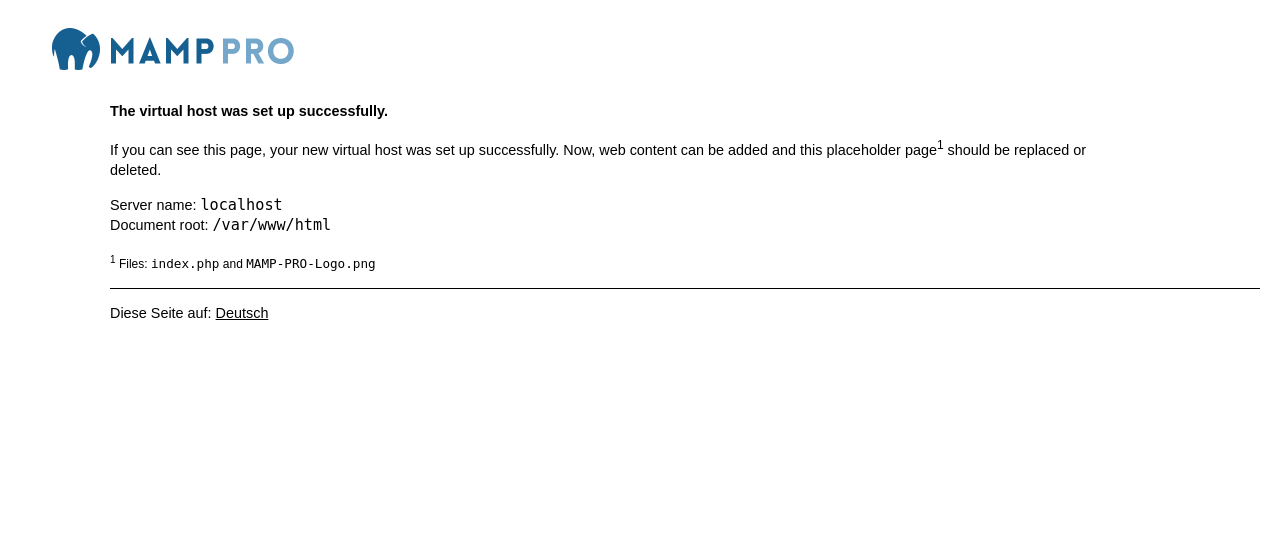
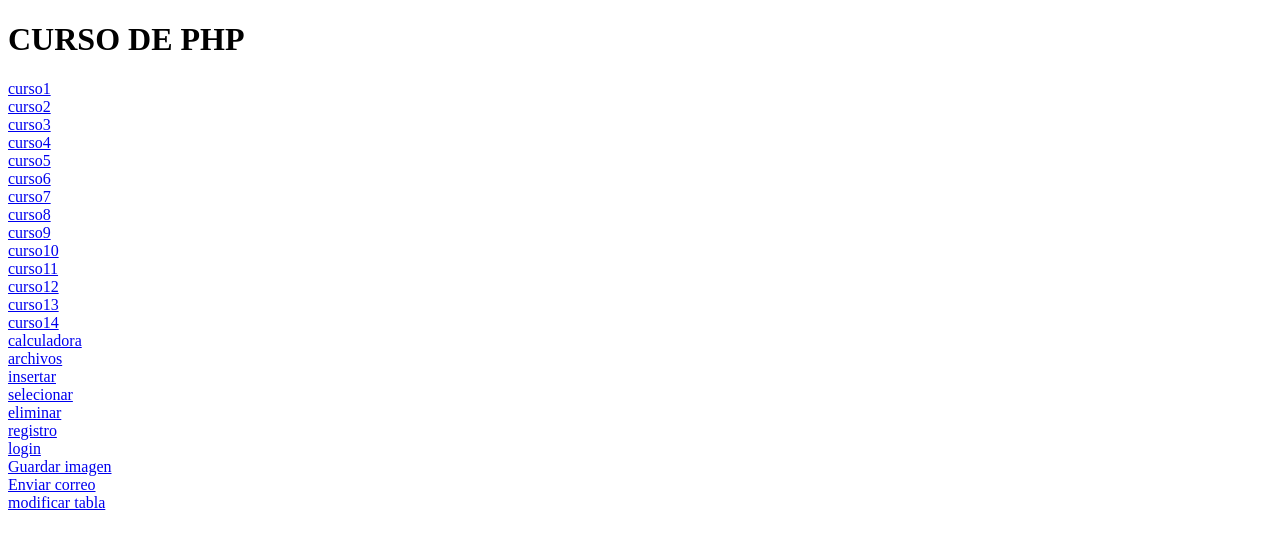
Before and after one commit to chiricos/curso-php, a PHP site: page / in a window 1280 px wide. Shown: the top 549 px of the page. Run offline with PHP 8.4, Linux system fonts and the light colour scheme.

Commit message:
haciendo menu para acceder a los cursos

```diff
--- /dev/null
+++ b/curso16/archivo.txt
@@ -0,0 +1 @@
+Datos: \n dsaffds \n fdsa--------------------------- \n\n
--- a/index.php
+++ b/index.php
@@ -33,79 +33,36 @@
 <html xmlns="http://www.w3.org/1999/xhtml">
 <head lang="<?php echo $str_language; ?>" xml:lang="<?php echo $str_language; ?>">
 <meta http-equiv="content-type" content="text/html; charset=utf-8" />
-<title>MAMP PRO</title>
-<style type="text/css">
-    body {
-        font-family: Arial, Helvetica, sans-serif;
-        font-size: .9em;
-        color: #000000;
-        background-color: #FFFFFF;
-        margin: 0;
-        padding: 10px 20px 20px 20px;
-    }
+<title>CURSO DE PHP</title>
 
-    samp {
-        font-size: 1.3em;
-    }
-
-    a {
-        color: #000000;
-        background-color: #FFFFFF;
-    }
-
-    sup a {
-        text-decoration: none;
-    }
-
-    hr {
-        margin-left: 90px;
-        height: 1px;
-        color: #000000;
-        background-color: #000000;
-        border: none;
-    }
-
-    #logo {
-        margin-bottom: 10px;
-        margin-left: 28px;
-    }
-
-    .text {
-        width: 80%;
-        margin-left: 90px;
-        line-height: 140%;
-    }
-</style>
 </head>
 
 <body>
-    <p><img src="MAMP-PRO-Logo.png" id="logo" alt="MAMP PRO Logo" width="250" height="49" /></p>
-
-<?php if ($str_language == 'de'): ?>
-
-    <p class="text"><strong>Der virtuelle <span lang="en" xml:lang="en">Host</span> wurde erfolgreich eingerichtet.</strong></p>
-    <p class="text">Wenn Sie diese Seite sehen, dann bedeutet dies, dass der neue virtuelle <span lang="en" xml:lang="en">Host</span> erfolgreich eingerichtet wurde. Sie können jetzt Ihren <span lang="en" xml:lang="en">Web</span>-Inhalt hinzufügen, diese Platzhalter-Seite<sup><a href="#footnote_1">1</a></sup> sollten Sie ersetzen <abbr title="beziehungsweise">bzw.</abbr> löschen.</p>
-    <p class="text">
-        Server-Name: <samp><?php echo $_SERVER['SERVER_NAME']; ?></samp><br />
-        Document-Root: <samp><?php echo $_SERVER['DOCUMENT_ROOT']; ?></samp>
-    </p>
-    <p class="text" id="footnote_1"><small><sup>1</sup> Dateien: <samp>index.php</samp> und <samp>MAMP-PRO-Logo.png</samp></small></p>
-    <hr />
-    <p class="text">This page in: <?php echo $str_available_languages; ?></p>
-
-<?php elseif ($str_language == 'en'): ?>
-
-    <p class="text"><strong>The virtual host was set up successfully.</strong></p>
-    <p class="text">If you can see this page, your new virtual host was set up successfully. Now, web content can be added and this placeholder page<sup><a href="#footnote_1">1</a></sup> should be replaced or deleted.</p>
-    <p class="text">
-        Server name: <samp><?php echo $_SERVER['SERVER_NAME']; ?></samp><br />
-        Document root: <samp><?php echo $_SERVER['DOCUMENT_ROOT']; ?></samp>
-    </p>
-    <p class="text" id="footnote_1"><small><sup>1</sup> Files: <samp>index.php</samp> and <samp>MAMP-PRO-Logo.png</samp></small></p>
-    <hr />
-    <p class="text">Diese Seite auf: <?php echo $str_available_languages; ?></p>
-
-<?php endif; ?>
+    <h1>CURSO DE PHP </h1>
+    <a href="curso1">curso1</a><br>
+    <a href="curso2">curso2</a><br>
+    <a href="curso3">curso3</a><br>
+    <a href="curso4">curso4</a><br>
+    <a href="curso5">curso5</a><br>
+    <a href="curso6">curso6</a><br>
+    <a href="curso7">curso7</a><br>
+    <a href="curso8">curso8</a><br>
+    <a href="curso9">curso9</a><br>
+    <a href="curso10">curso10</a><br>
+    <a href="curso11">curso11</a><br>
+    <a href="curso12">curso12</a><br>
+    <a href="curso13">curso13</a><br>
+    <a href="curso14">curso14</a><br>
+    <a href="curso15">calculadora</a><br>
+    <a href="curso16">archivos</a><br>
+    <a href="curso17">insertar</a><br>
+    <a href="curso18">selecionar</a><br>
+    <a href="curso19">eliminar</a><br>
+    <a href="curso20">registro</a><br>
+    <a href="curso21">login</a><br>
+    <a href="curso22">Guardar imagen</a><br>
+    <a href="curso23">Enviar correo</a><br>
+    <a href="curso24">modificar tabla</a><br>
 
 </body>
 </html>
```
Also changed, not shown: codigo.sql (added, +35 -0 lines), reg_users.sql (added, +58 -0 lines), MAMP-PRO-Logo.png (deleted).
